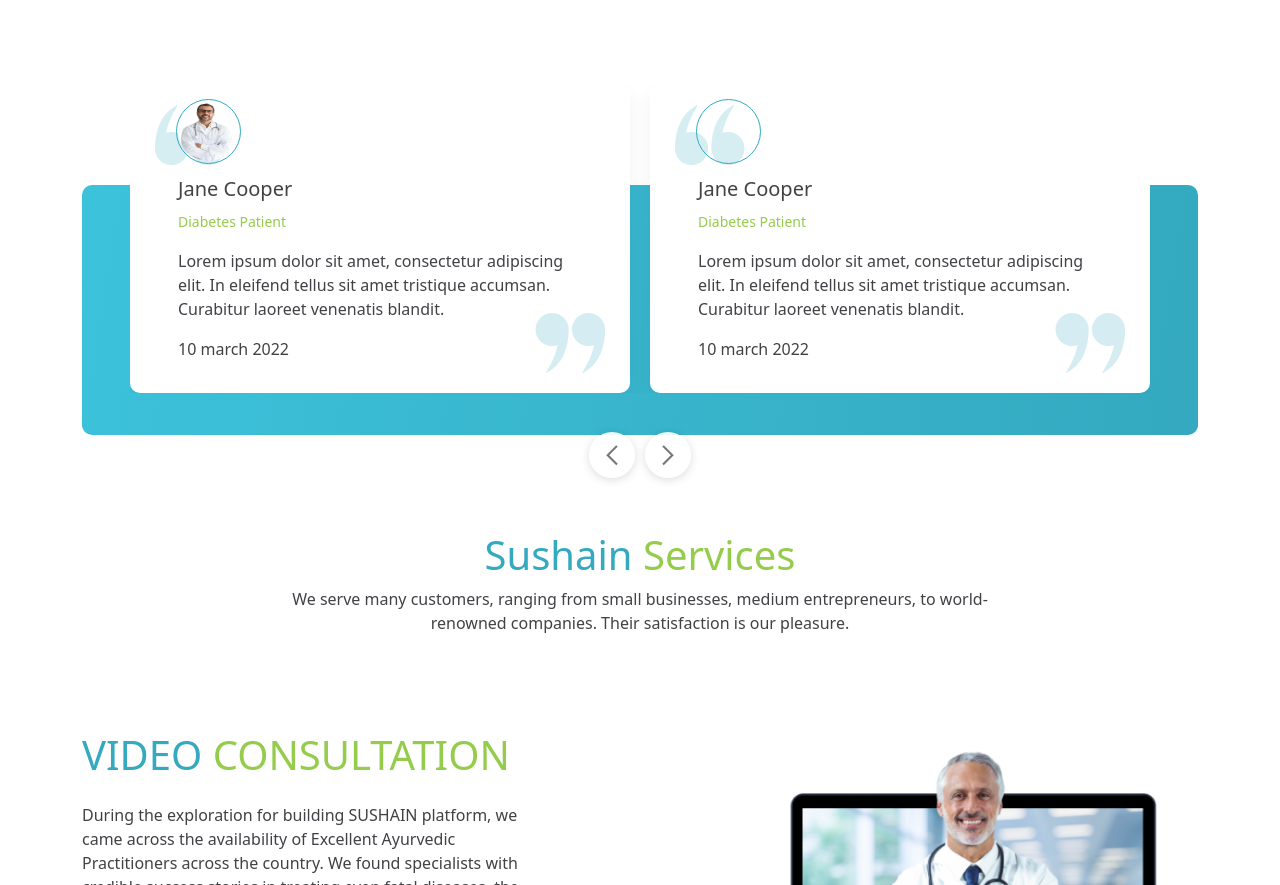
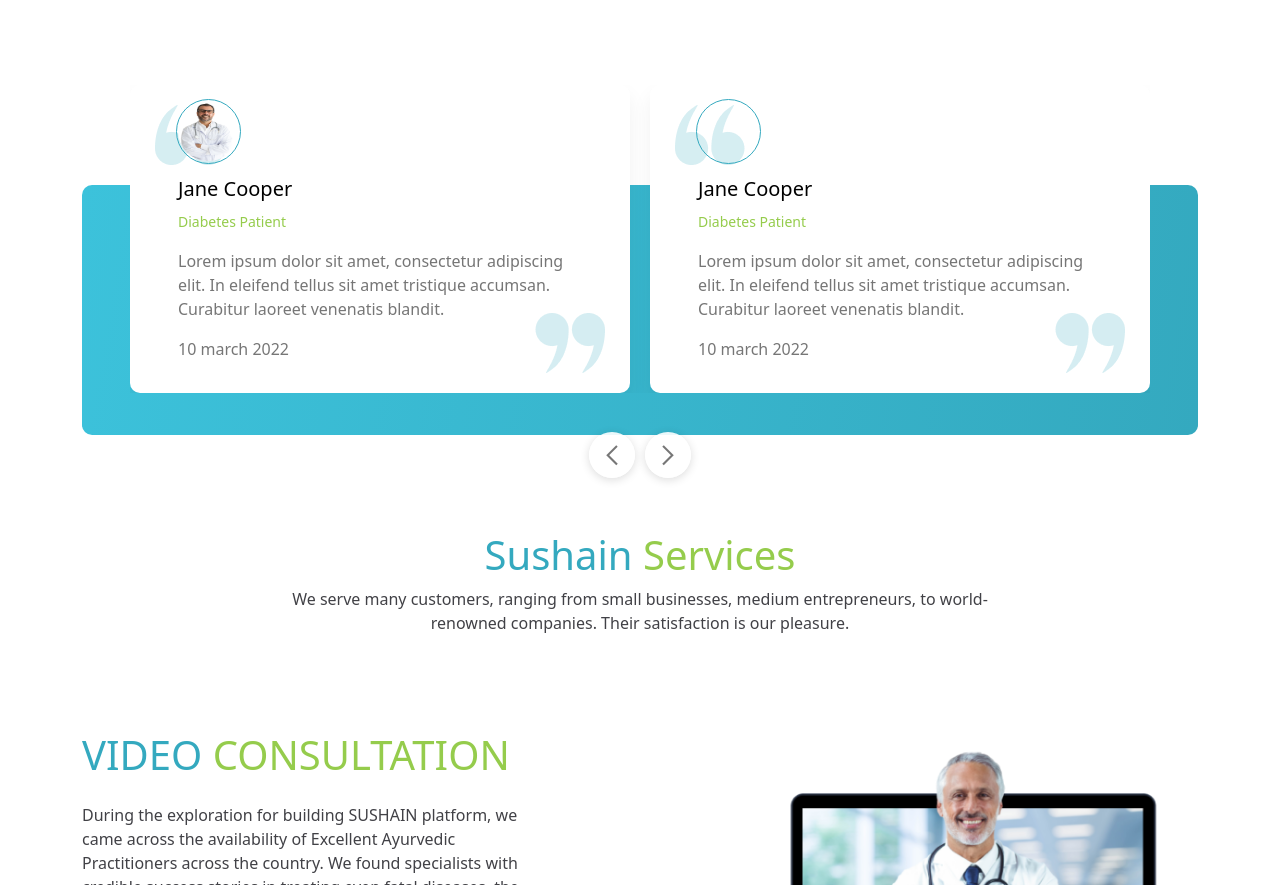
Before and after one commit to sahilHans9545/sushainclinic, a plain HTML site: page index.html in a window 1280 px wide. Shown: the part 1352-2237 px from the top of the page. Drawn offline with nearby package versions, Linux system fonts and the light colour scheme.

Commit message:
minimising small errors

```diff
--- a/assets/css/style.css
+++ b/assets/css/style.css
@@ -518,6 +518,11 @@ body{
     box-shadow: 0px 10px 20px rgba(0, 0, 0, 0.06);
     border-radius: 10px;
     position: relative;
+    color:#767676;
+}
+
+.testimonial-card .name-head{
+    color: #000;
 }
 
 .leftquotesSign,.rightquotesSign{
--- a/index.html
+++ b/index.html
@@ -193,7 +193,7 @@
                     <div class="profile-img">
                         <img src="./assets/images/Hero1.png" alt="" class="img-fluid">
                     </div>
-                    <h5 class="mt-3">Jane Cooper</h5>
+                    <h5 class="name-head mt-3">Jane Cooper</h5>
                     <div><small class="green-color">Diabetes Patient</small></div>
                     <p class="mt-3">Lorem ipsum dolor sit amet, consectetur adipiscing elit. In eleifend tellus sit amet
                         tristique accumsan. Curabitur
@@ -207,7 +207,7 @@
                     <div class="profile-img">
                         <!-- <img src="./assets/images/Hero1.png" alt="" class="img-fluid"> -->
                     </div>
-                    <h5 class="mt-3">Jane Cooper</h5>
+                    <h5 class="name-head mt-3">Jane Cooper</h5>
                     <div><small class="green-color">Diabetes Patient</small></div>
                     <p class="mt-3">Lorem ipsum dolor sit amet, consectetur adipiscing elit. In eleifend tellus sit amet
                         tristique
@@ -222,7 +222,7 @@
                     <div class="profile-img">
                         <img src="./assets/images/Hero1.png" alt="" class="img-fluid">
                     </div>
-                    <h5 class="mt-3">Jane Cooper</h5>
+                    <h5 class="mt-3 name-head">Jane Cooper</h5>
                     <div><small class="green-color">Diabetes Patient</small></div>
                     <p class="mt-3">Lorem ipsum dolor sit amet, consectetur adipiscing elit. In eleifend tellus sit amet
                         tristique
@@ -613,7 +613,7 @@
 
 
 
-        <div class="downloadApp mt-5 py-md-4">
+        <div class="downloadApp mt-5 py-md-4 pt-5">
             <div class="row justify-content-between align-items-lg-center">
                 <div class="dwld-left col-md-5 px-5">
                     <h1>Download the <span class="primary">Sushain Clinic App</span></h1>
```
